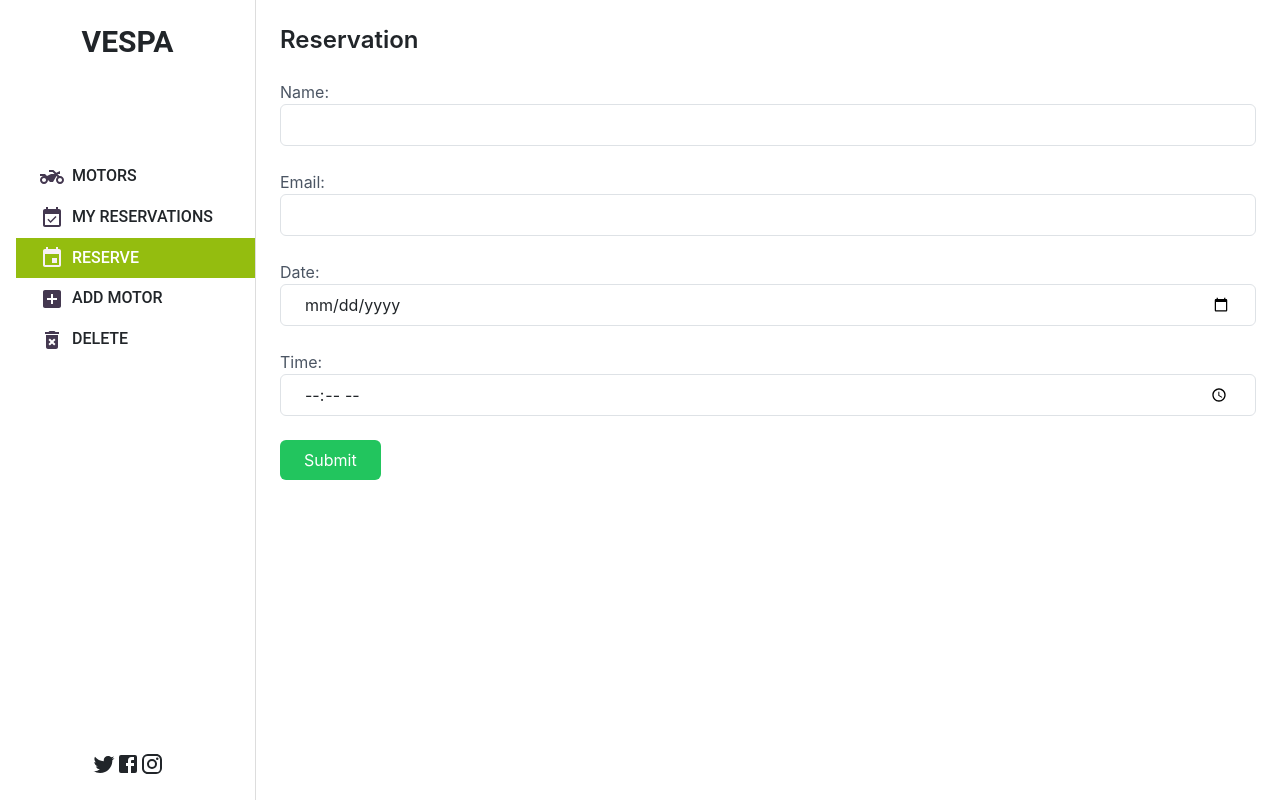
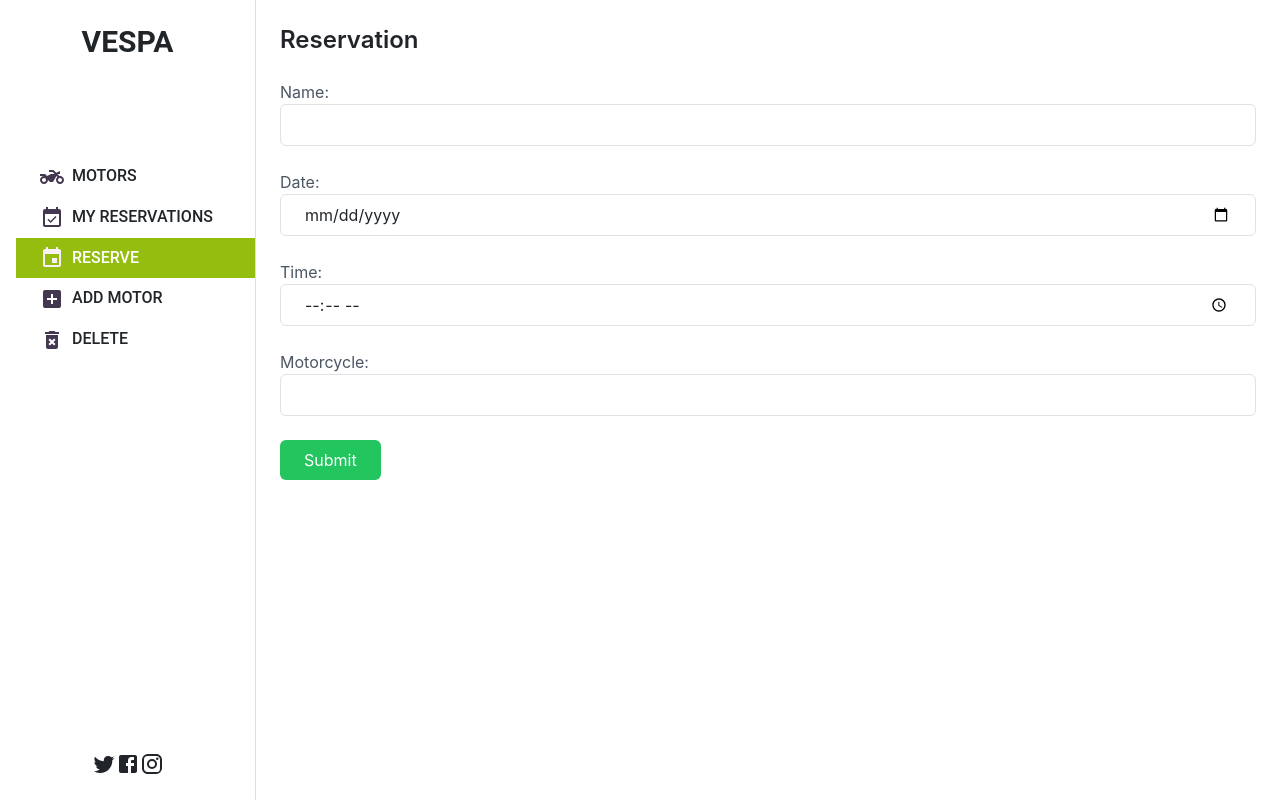
Before and after one commit to MarcoDiaz2000/Front-End-Harley-Davidson, a React (Create React App) app: page /reserve/1 in a window 1280 px wide. Built offline with nearby package versions, Linux system fonts and the light colour scheme.

Commit message:
Add validations

```diff
--- a/src/components/Reservation/ReservationForm.jsx
+++ b/src/components/Reservation/ReservationForm.jsx
@@ -1,90 +1,92 @@
-import React, { useState } from 'react';
+import React from 'react';
+import {
+  Formik, Form, Field, ErrorMessage,
+} from 'formik';
+import * as Yup from 'yup';
 
-export default function ReservationForm() {
-  const [formData, setFormData] = useState({
+const ReservationForm = () => {
+  const initialValues = {
     name: '',
     email: '',
     date: '',
     time: '',
+  };
+
+  const validationSchema = Yup.object().shape({
+    name: Yup.string().required('Name is required'),
+    date: Yup.date().required('Date is required'),
+    time: Yup.string().required('Time is required'),
+    motorcycle: Yup.string().required('Motorcycle is required'),
   });
 
-  const handleChange = (e) => {
-    const { name, value } = e.target;
-    setFormData({
-      ...formData,
-      [name]: value,
-    });
-  };
-
-  const handleSubmit = (e) => {
-    e.preventDefault();
+  const handleSubmit = async (values, { resetForm }) => {
     // Handle form submission here, e.g., send data to an API or perform other actions
-    console.log('Form data:', formData);
+    console.log('Form data:', values);
     // Clear form fields
-    setFormData({
-      name: '',
-      email: '',
-      date: '',
-      time: '',
-    });
+    resetForm();
   };
 
   return (
     <div className="container mx-auto p-4">
       <h2 className="text-2xl font-semibold mb-4">Reservation</h2>
-      <form onSubmit={handleSubmit}>
+      <Formik
+        initialValues={initialValues}
+        validationSchema={validationSchema}
+        onSubmit={handleSubmit}
+      >
+        {() => (
+          <Form>
             <div className="mb-4">
               <label htmlFor="name" className="block text-gray-600">Name:</label>
-          <input
+              <Field
                 type="text"
                 id="name"
                 name="name"
-            value={formData.name}
-            onChange={handleChange}
-            required
                 className="w-full px-4 py-2 rounded-md border border-gray-300 focus:outline-none focus:border-blue-500"
               />
-        </div>
-        <div className="mb-4">
-          <label htmlFor="email" className="block text-gray-600">Email:</label>
-          <input
-            type="email"
-            id="email"
-            name="email"
-            value={formData.email}
-            onChange={handleChange}
-            required
-            className="w-full px-4 py-2 rounded-md border border-gray-300 focus:outline-none focus:border-blue-500"
-          />
+              <ErrorMessage name="name" component="div" className="text-red-600" />
             </div>
             <div className="mb-4">
               <label htmlFor="date" className="block text-gray-600">Date:</label>
-          <input
+              <Field
                 type="date"
                 id="date"
                 name="date"
-            value={formData.date}
-            onChange={handleChange}
-            required
                 className="w-full px-4 py-2 rounded-md border border-gray-300 focus:outline-none focus:border-blue-500"
               />
+              <ErrorMessage name="date" component="div" className="text-red-600" />
             </div>
             <div className="mb-4">
               <label htmlFor="time" className="block text-gray-600">Time:</label>
-          <input
+              <Field
                 type="time"
                 id="time"
                 name="time"
-            value={formData.time}
-            onChange={handleChange}
-            required
                 className="w-full px-4 py-2 rounded-md border border-gray-300 focus:outline-none focus:border-blue-500"
               />
+              <ErrorMessage name="time" component="div" className="text-red-600" />
             </div>
-        <button type="submit" className="bg-green-500 text-white px-4 py-2 rounded-md hover:text-green-400 hover:bg-green-600 focus:outline-none">
+            <div className="mb-4">
+              <label htmlFor="motorcycle" className="block text-gray-600">Motorcycle:</label>
+              <Field
+                type="text"
+                id="motorcycle"
+                name="motorcycle"
+                className="w-full px-4 py-2 rounded-md border border-gray-300 focus:outline-none focus:border-blue-500"
+              />
+              <ErrorMessage name="motorcycle" component="div" className="text-red-600" />
+            </div>
+            <button
+              type="submit"
+              className="bg-green-500 text-white px-4 py-2 rounded-md hover:text-green-400 hover:bg-green-600 focus:outline-none"
+            >
               Submit
             </button>
-      </form>
+          </Form>
+        )}
+      </Formik>
     </div>
   );
-}
+};
+
+export default ReservationForm;
```
Lines whose indentation alone changed are shown as unchanged.
